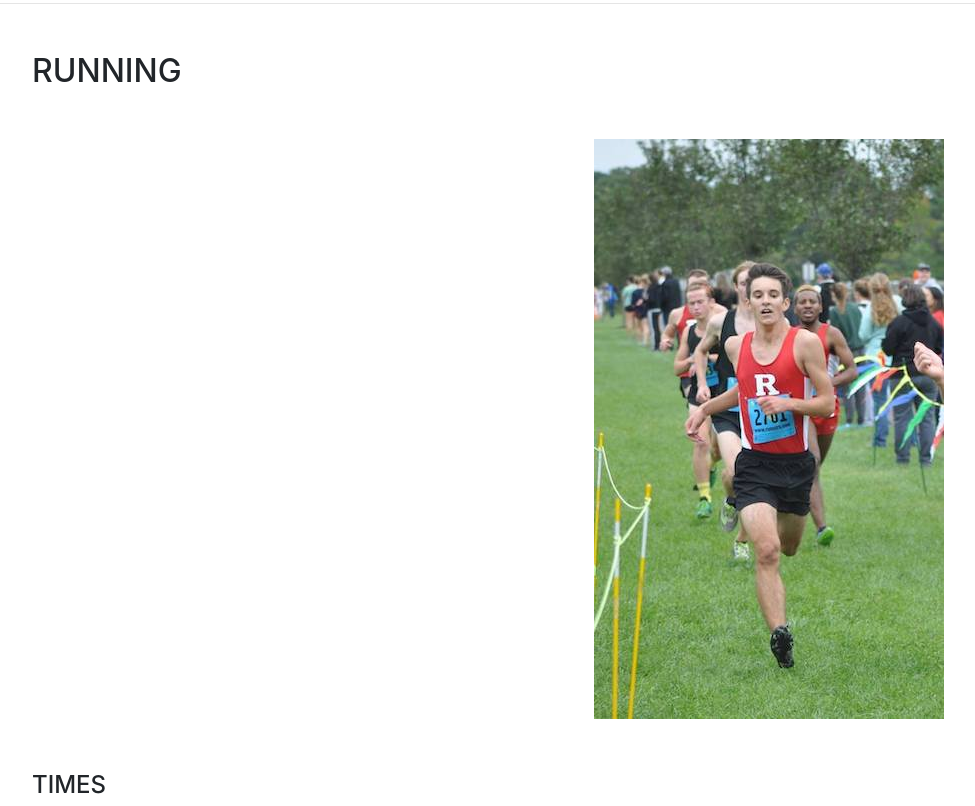
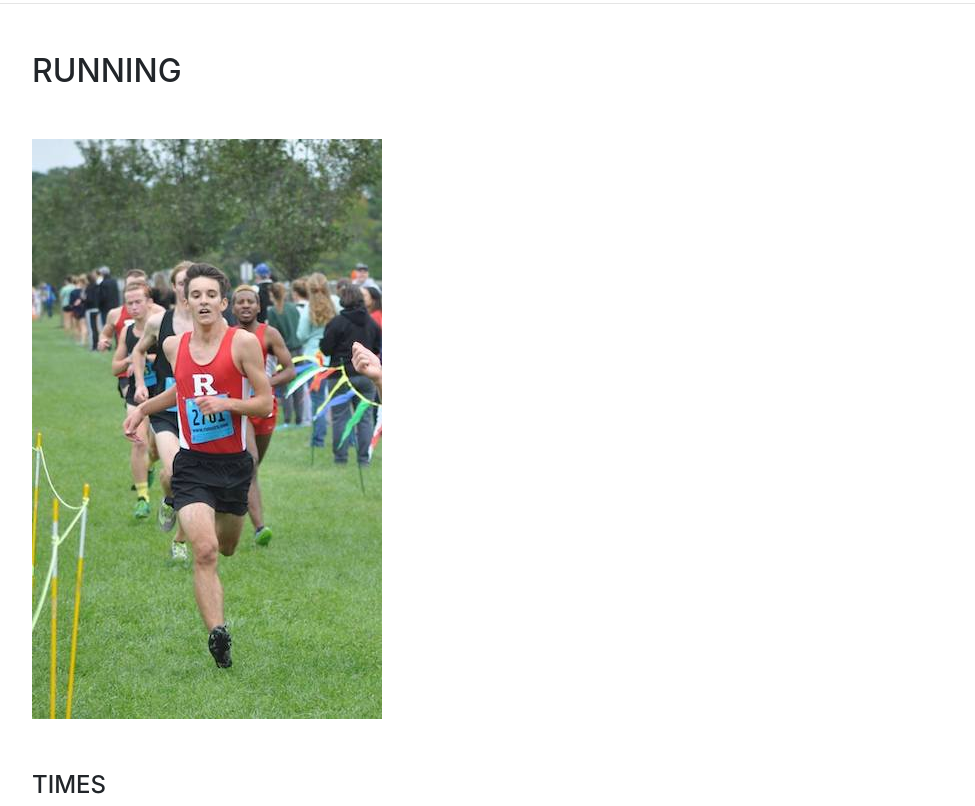
Before and after one commit to EeshGupta/dum2, a website with bundled scripts: page index.html in a window 1280 px wide. Shown: the part 3399-4205 px from the top of the page, without its empty margins (288-1263 px from the left). Built offline with nearby package versions, Linux system fonts and the light colour scheme; a web font is replaced by a local one.

Commit message:
second real commit

```diff
--- a/index.html
+++ b/index.html
@@ -261,11 +261,7 @@
       <section class="resume-section p-3 p-lg-5 d-flex flex-column" id="interests">
         <div class="my-auto">
           <h2 class="mb-5">Running</h2>
-          <div class="resume-date text-md-right">
-
               <img class="img-fluid img-profile mb-5" src="img/running-portrait.jpg" alt="">
-
-         </div>
            <div class="subheading mb-3">Times</div>
           <ul class="fa-ul mb-0">
             <li>
```
